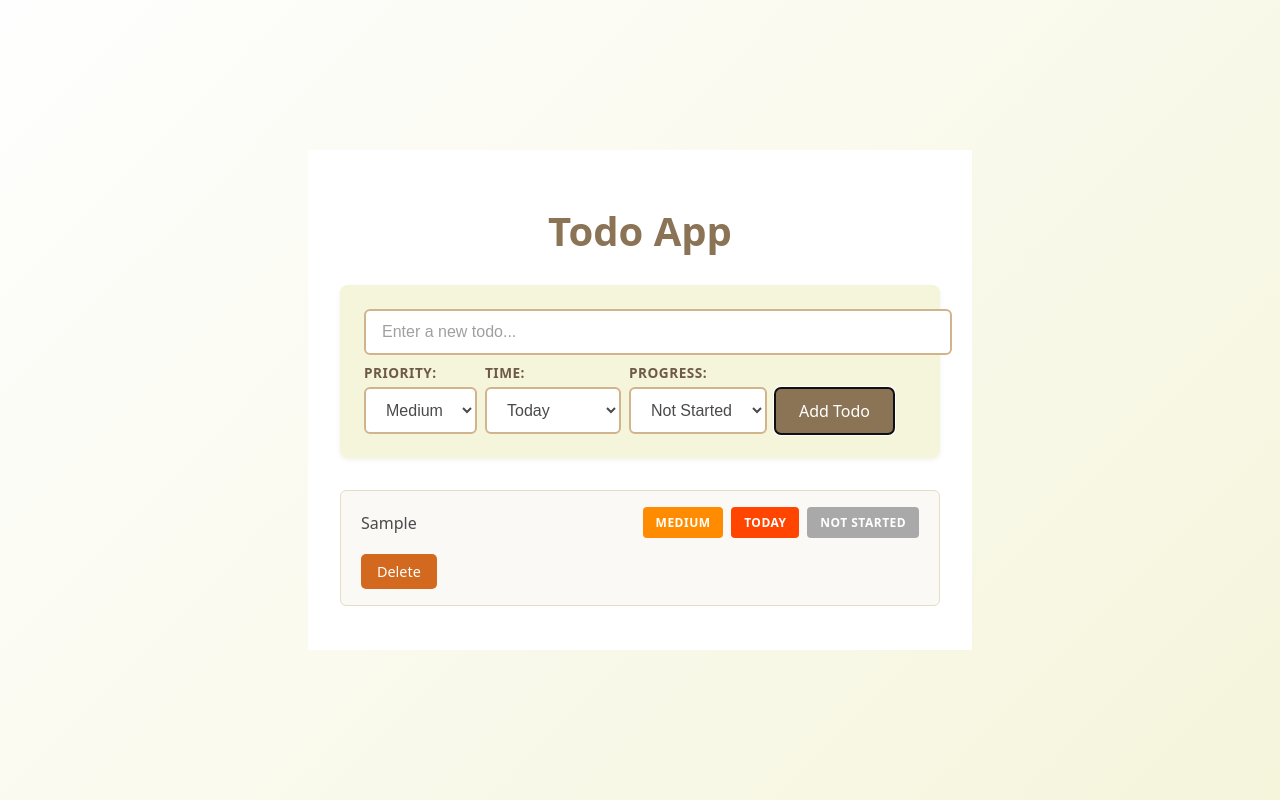
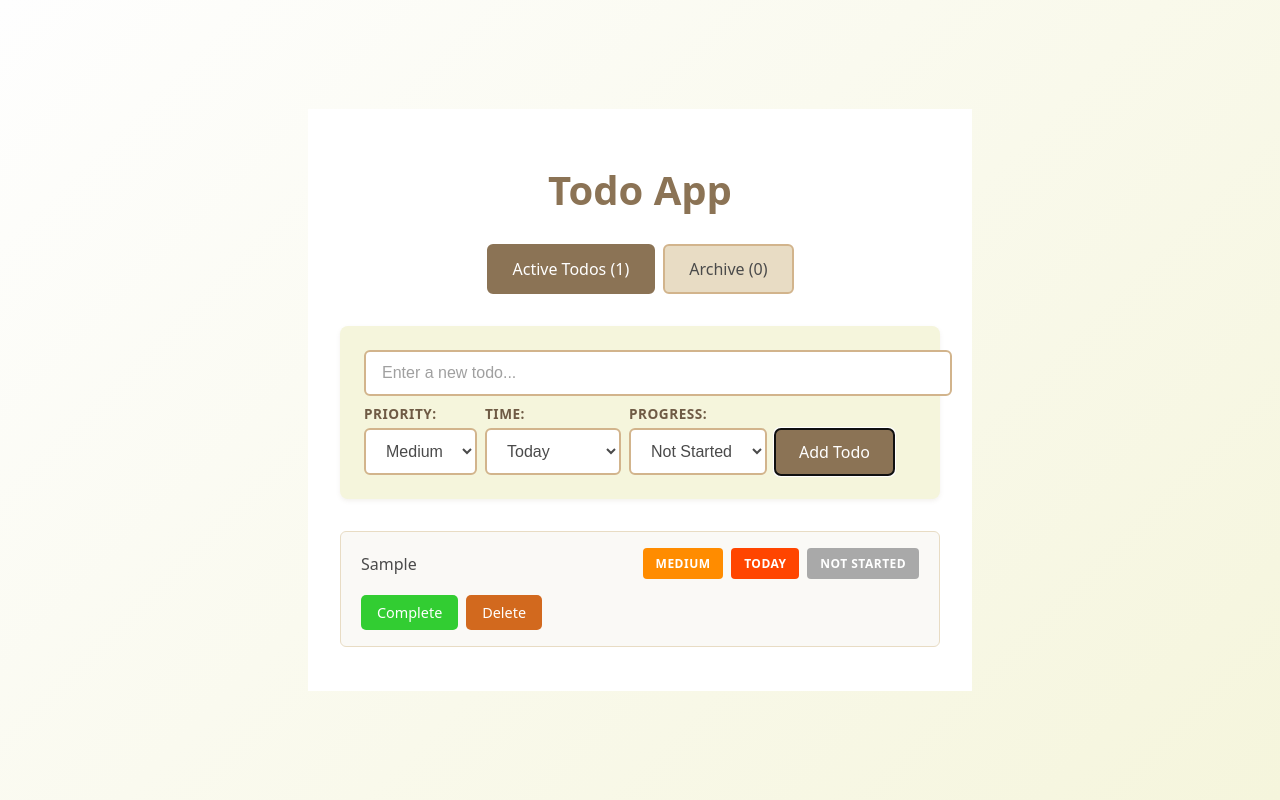
Before and after one commit to bravovo/agents-task, a React (Vite) app: page / in a window 1280 px wide. Both pictures are taken after typing "Sample" into the empty fields and a click on the button "Add Todo". Built offline with nearby package versions, Linux system fonts and the light colour scheme.

Commit message:
Add todo completion and archive functionality
Co-authored-by: bravovo <112715442+bravovo@users.noreply.github.com>

```diff
--- a/src/App.css
+++ b/src/App.css
@@ -11,6 +11,35 @@ h1 {
   font-size: 2.5rem;
   margin-bottom: 2rem;
   font-weight: 600;
+}
+
+.view-toggle {
+  display: flex;
+  gap: 0.5rem;
+  margin-bottom: 2rem;
+  justify-content: center;
+}
+
+.toggle-button {
+  padding: 0.75rem 1.5rem;
+  background-color: #E8DCC4;
+  color: #4A4A4A;
+  border: 2px solid #D2B48C;
+  border-radius: 6px;
+  font-size: 1rem;
+  font-weight: 500;
+  cursor: pointer;
+  transition: all 0.3s;
+}
+
+.toggle-button:hover {
+  background-color: #D2B48C;
+}
+
+.toggle-button.active {
+  background-color: #8B7355;
+  color: #ffffff;
+  border-color: #8B7355;
 }
 
 .todo-form {
@@ -129,10 +158,63 @@ h1 {
   line-height: 1.5;
 }
 
+.todo-text.completed {
+  text-decoration: line-through;
+  opacity: 0.7;
+}
+
+.todo-item.archived {
+  background-color: #F0F0F0;
+  border-color: #D0D0D0;
+}
+
 .category-badges {
   display: flex;
   gap: 0.5rem;
   flex-wrap: wrap;
+}
+
+.button-group {
+  display: flex;
+  gap: 0.5rem;
+}
+
+.complete-button {
+  padding: 0.5rem 1rem;
+  background-color: #32CD32;
+  color: #ffffff;
+  border: none;
+  border-radius: 5px;
+  font-size: 0.9rem;
+  cursor: pointer;
+  transition: background-color 0.3s;
+}
+
+.complete-button:hover {
+  background-color: #228B22;
+}
+
+.complete-button:active {
+  transform: translateY(1px);
+}
+
+.restore-button {
+  padding: 0.5rem 1rem;
+  background-color: #4169E1;
+  color: #ffffff;
+  border: none;
+  border-radius: 5px;
+  font-size: 0.9rem;
+  cursor: pointer;
+  transition: background-color 0.3s;
+}
+
+.restore-button:hover {
+  background-color: #1E3A8A;
+}
+
+.restore-button:active {
+  transform: translateY(1px);
 }
 
 .delete-button {
--- a/src/App.jsx
+++ b/src/App.jsx
@@ -31,12 +31,14 @@ const categoryTypes = {
 
 function App() {
   const [todos, setTodos] = useState([])
+  const [archive, setArchive] = useState([])
   const [inputValue, setInputValue] = useState('')
   const [selectedCategories, setSelectedCategories] = useState({
     priority: 'medium',
     time: 'today',
     progress: 'not-started'
   })
+  const [showArchive, setShowArchive] = useState(false)
 
   const handleSubmit = (e) => {
     e.preventDefault()
@@ -67,9 +69,46 @@ function App() {
     setTodos(todos.filter(todo => todo.id !== id))
   }
 
+  const handleComplete = (id) => {
+    const todoToComplete = todos.find(todo => todo.id === id)
+    if (todoToComplete) {
+      setArchive([...archive, { ...todoToComplete, completedAt: new Date().toISOString() }])
+      setTodos(todos.filter(todo => todo.id !== id))
+    }
+  }
+
+  const handleDeleteFromArchive = (id) => {
+    setArchive(archive.filter(todo => todo.id !== id))
+  }
+
+  const handleRestore = (id) => {
+    const todoToRestore = archive.find(todo => todo.id === id)
+    if (todoToRestore) {
+      const { completedAt: _completedAt, ...restoredTodo } = todoToRestore
+      setTodos([...todos, restoredTodo])
+      setArchive(archive.filter(todo => todo.id !== id))
+    }
+  }
+
   return (
     <div className="app">
       <h1>Todo App</h1>
+      <div className="view-toggle">
+        <button
+          className={`toggle-button ${!showArchive ? 'active' : ''}`}
+          onClick={() => setShowArchive(false)}
+        >
+          Active Todos ({todos.length})
+        </button>
+        <button
+          className={`toggle-button ${showArchive ? 'active' : ''}`}
+          onClick={() => setShowArchive(true)}
+        >
+          Archive ({archive.length})
+        </button>
+      </div>
+      {!showArchive ? (
+        <>
           <form onSubmit={handleSubmit} className="todo-form">
             <input
               type="text"
@@ -120,18 +159,70 @@ function App() {
                     )
                   })}
                 </div>
+                <div className="button-group">
+                  <button
+                    onClick={() => handleComplete(todo.id)}
+                    className="complete-button"
+                  >
+                    Complete
+                  </button>
                   <button
                     onClick={() => handleDelete(todo.id)}
                     className="delete-button"
                   >
                     Delete
                   </button>
+                </div>
               </li>
             ))}
           </ul>
           {todos.length === 0 && (
             <p className="empty-message">No todos yet. Add one to get started!</p>
           )}
+        </>
+      ) : (
+        <>
+          <ul className="todo-list">
+            {archive.map(todo => (
+              <li key={todo.id} className="todo-item archived">
+                <span className="todo-text completed">{todo.text}</span>
+                <div className="category-badges">
+                  {todo.categories && Object.entries(todo.categories).map(([type, value]) => {
+                    const typeConfig = categoryTypes[type]
+                    if (!typeConfig) return null
+                    const label = typeConfig.options[value] || value
+                    return (
+                      <span
+                        key={`${todo.id}-${type}`}
+                        className={`category-badge category-${type}-${value}`}
+                      >
+                        {label}
+                      </span>
+                    )
+                  })}
+                </div>
+                <div className="button-group">
+                  <button
+                    onClick={() => handleRestore(todo.id)}
+                    className="restore-button"
+                  >
+                    Restore
+                  </button>
+                  <button
+                    onClick={() => handleDeleteFromArchive(todo.id)}
+                    className="delete-button"
+                  >
+                    Delete
+                  </button>
+                </div>
+              </li>
+            ))}
+          </ul>
+          {archive.length === 0 && (
+            <p className="empty-message">No archived todos yet.</p>
+          )}
+        </>
+      )}
     </div>
   )
 }
```
Lines whose indentation alone changed are shown as unchanged.
